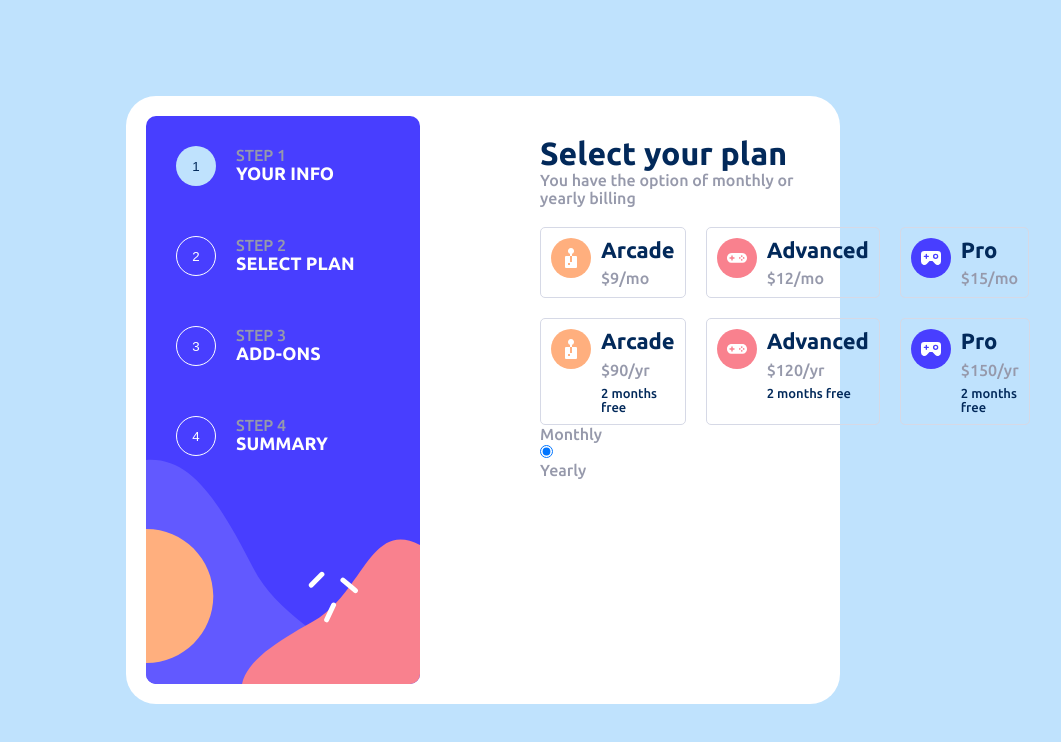
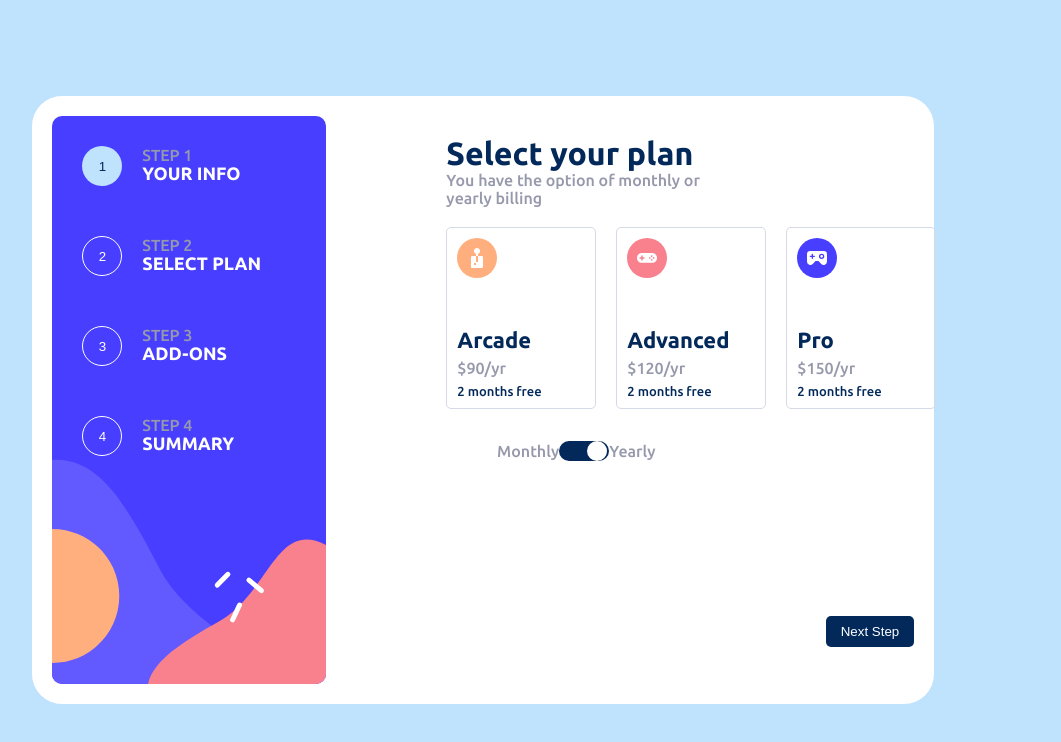
Before and after one commit to bestbrain06/multi-step-form, a plain HTML site: page index.html in a window 1280 px wide. Both pictures are taken after a click on the checkbox 703 px from the left and 451 px from the top of the page. Shown: the whole page, without its empty margins (157-1218 px from the left). Drawn offline with Linux system fonts and the light colour scheme.

Commit message:
added the yearly and monthly subscriptions for step2

```diff
--- a/app/js/app.js
+++ b/app/js/app.js
@@ -1,11 +1,9 @@
-const form = document.querySelector('form')
+const button = document.querySelector('#button')
 const userName = document.querySelector('#username')
 const userEmail = document.querySelector('#email')
 const telephoneNumber = document.querySelector('#number')
 
-form.addEventListener('submit', (e) => {
-  e.preventDefault()
-
+button.addEventListener('click', () => {
   name()
   validEmail()
   validNumber()
@@ -59,3 +57,17 @@ function validNumber() {
     showSucess(telephoneNumber)
   }
 }
+
+const monthly = document.querySelector('#monthly')
+const yearly = document.querySelector('#yearly')
+const checkbox = document.querySelector('#checkbox')
+
+checkbox.addEventListener('click', () => {
+  if (checkbox.checked) {
+    monthly.classList.add('hide')
+    yearly.classList.remove('hide')
+  } else {
+    monthly.classList.remove('hide')
+    yearly.classList.add('hide')
+  }
+})
--- a/app/sass/components/_sidebar.scss
+++ b/app/sass/components/_sidebar.scss
@@ -3,8 +3,10 @@
 .card {
   background-color: var(--primary-200);
   height: 90vh;
+
   @include u.breakpoint(medium) {
     height: fit-content;
+    width: 100%;
   }
 
   @include u.breakpoint(medium) {
@@ -82,15 +84,8 @@
 }
 
 .btn {
-  display: flex;
-  justify-content: flex-end;
-
-  position: relative;
-  bottom: -160px;
-
   @include u.breakpoint(medium) {
-    margin-block-start: 60px;
-    position: static;
+    margin-block-start: 500px;
   }
 
   button {
--- a/app/sass/components/_step1.scss
+++ b/app/sass/components/_step1.scss
@@ -15,7 +15,6 @@
     width: none;
   }
   .step1 {
-    display: none;
     padding: 20px;
     @include u.breakpoint(medium) {
       padding: 0;
--- a/app/sass/components/_step2.scss
+++ b/app/sass/components/_step2.scss
@@ -13,9 +13,13 @@
     display: flex;
     flex-direction: column;
     gap: 20px;
+    &.hide {
+      display: none;
+    }
 
     @include u.breakpoint(medium) {
       flex-direction: row;
+      width: 500px;
     }
 
     .subscription {
@@ -26,6 +30,12 @@
       gap: 10px;
       padding: 10px;
       margin-block-start: 20px;
+
+      @include u.breakpoint(medium) {
+        flex-direction: column;
+        gap: 50px;
+        width: 150px;
+      }
 
       h2 {
         color: var(--primary-800);
@@ -43,4 +53,39 @@
       }
     }
   }
+  .toggles {
+    display: flex;
+    justify-content: center;
+    align-items: center;
+    margin-block-start: 2rem;
+    .switch {
+      position: relative;
+
+      label {
+        width: 50px;
+        height: 20px;
+        border-radius: 10px;
+        background-color: var(--primary-800);
+        display: block;
+        cursor: pointer;
+      }
+
+      input {
+        position: absolute;
+        top: 0;
+        left: 0;
+        cursor: pointer;
+
+        appearance: none;
+        width: 20px;
+        aspect-ratio: 1;
+        border-radius: 50%;
+        background-color: white;
+
+        &:checked {
+          left: 28px;
+        }
+      }
+    }
+  }
 }
--- a/app/sass/globals/_boilerplate.scss
+++ b/app/sass/globals/_boilerplate.scss
@@ -27,3 +27,7 @@ body {
     background-color: var(--primary-200);
   }
 }
+
+.hide {
+  display: none;
+}
--- a/index.html
+++ b/index.html
@@ -78,11 +78,11 @@
         <!-- Step 1 start -->
 
         <div class="steps">
-          <div class="step1">
+          <div class="step1" style="display: none">
             <h1>Personal info</h1>
             <p>Please provide your name, email address, and phone number.</p>
 
-            <form class="step1__form">
+            <div class="step1__form" id="form">
               <div class="form-control">
                 <div class="label">
                   <p>Name</p>
@@ -118,10 +118,7 @@
                   placeholder=" e.g. +1 234 567 890 "
                 />
               </div>
-              <div class="btn">
-                <button>Next Step</button>
-              </div>
-            </form>
+            </div>
             <!-- Step 1 end -->
           </div>
 
@@ -163,7 +160,7 @@
               </div>
             </div>
 
-            <div class="subscriptions" id="yearly">
+            <div class="subscriptions hide" id="yearly">
               <div class="subscription">
                 <div class="subscription__image">
                   <img src="assets/images/icon-arcade.svg" alt="icon-arcade" />
@@ -200,14 +197,18 @@
                 </div>
               </div>
             </div>
-
             <div class="toggles">
               <p>Monthly</p>
-              <label for="toggle"></label>
-              <input type="radio" name="toggle" id="" />
+              <div class="switch">
+                <label for="checkbox"></label>
+                <input type="checkbox" name="checkbox" id="checkbox" />
+              </div>
               <p>Yearly</p>
             </div>
           </div>
+        </div>
+        <div class="btn" id="button">
+          <button>Next Step</button>
         </div>
       </div>
     </main>
```
Also changed, not shown: dist/style.css, 1 other file.
